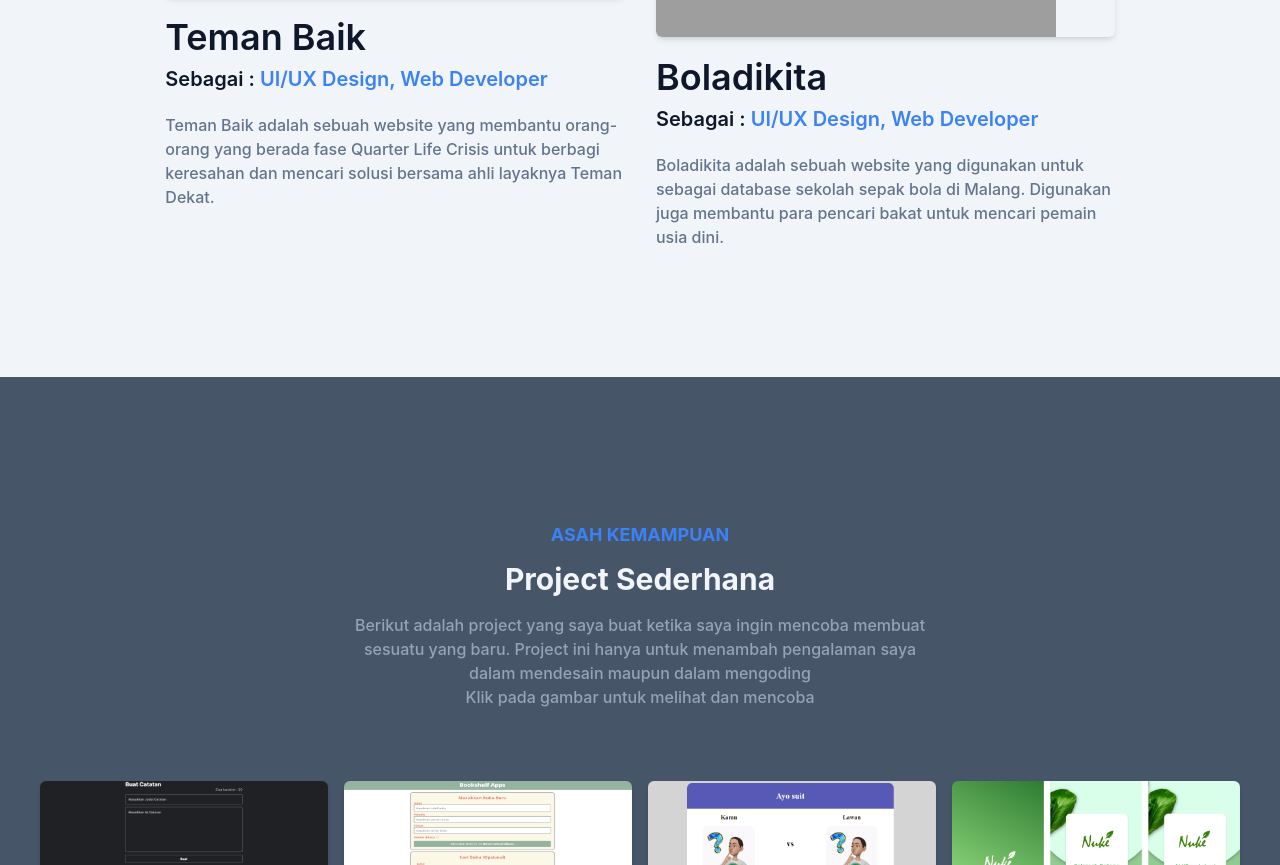
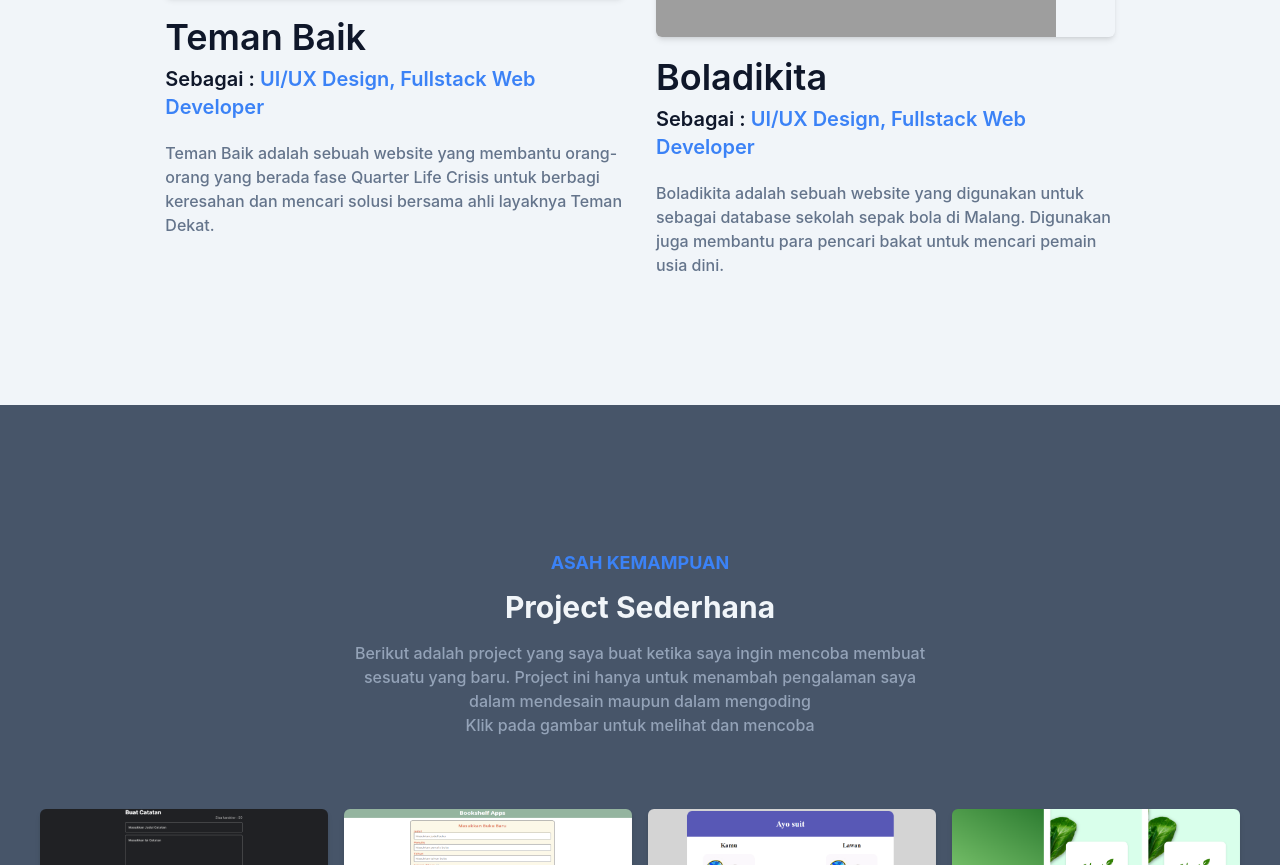
Before and after one commit to rian-arsa/portofolio-tailwind-css, a website: page index.html in a window 1280 px wide. Shown: the part 1948-2813 px from the top of the page. Drawn offline with Linux system fonts and the light colour scheme; grey boxes are pictures that could not be loaded; files whose address does not match are found by name.

Commit message:
Update index.html

```diff
--- a/index.html
+++ b/index.html
@@ -153,7 +153,7 @@
                             <img src="dist/img//portfolio/temanbaik.png" alt="Portofolio 1" width="w-full">
                         </div>
                         <h3 class="font-semibold text-2xl text-dark mt-5 mb-1 lg:text-4xl lg:mb-2">Teman Baik</h3>
-                        <h4 class="text-base font-semibold text-primary mb-3 lg:text-xl lg:mb-5"><span class="text-dark">Sebagai : </span>UI/UX Design, Web Developer</h4>
+                        <h4 class="text-base font-semibold text-primary mb-3 lg:text-xl lg:mb-5"><span class="text-dark">Sebagai : </span>UI/UX Design, Fullstack Web Developer</h4>
                         <p class="font-medium text-base text-secondary">Teman Baik adalah sebuah website yang membantu orang-orang yang berada fase Quarter Life Crisis untuk berbagi keresahan dan mencari solusi bersama ahli layaknya Teman Dekat.</p>
                     </div>
                     <div class="mb-12 p-4 md:w-1/2">
@@ -161,7 +161,7 @@
                             <img src="dist/img//portfolio/boladikita.png" alt="Portofolio 1" width="w-full">
                         </div>
                         <h3 class="font-semibold text-2xl text-dark mt-5 mb-1 lg:text-4xl lg:mb-2">Boladikita</h3>
-                        <h4 class="text-base font-semibold text-primary mb-3 lg:text-xl lg:mb-5"><span class="text-dark">Sebagai : </span>UI/UX Design, Web Developer</h4>
+                        <h4 class="text-base font-semibold text-primary mb-3 lg:text-xl lg:mb-5"><span class="text-dark">Sebagai : </span>UI/UX Design, Fullstack Web Developer</h4>
                         <p class="font-medium text-base text-secondary">Boladikita adalah sebuah website yang digunakan untuk sebagai database sekolah sepak bola di Malang. Digunakan juga membantu para pencari bakat untuk mencari pemain usia dini.</p>
                     </div>
                 </div>
```
